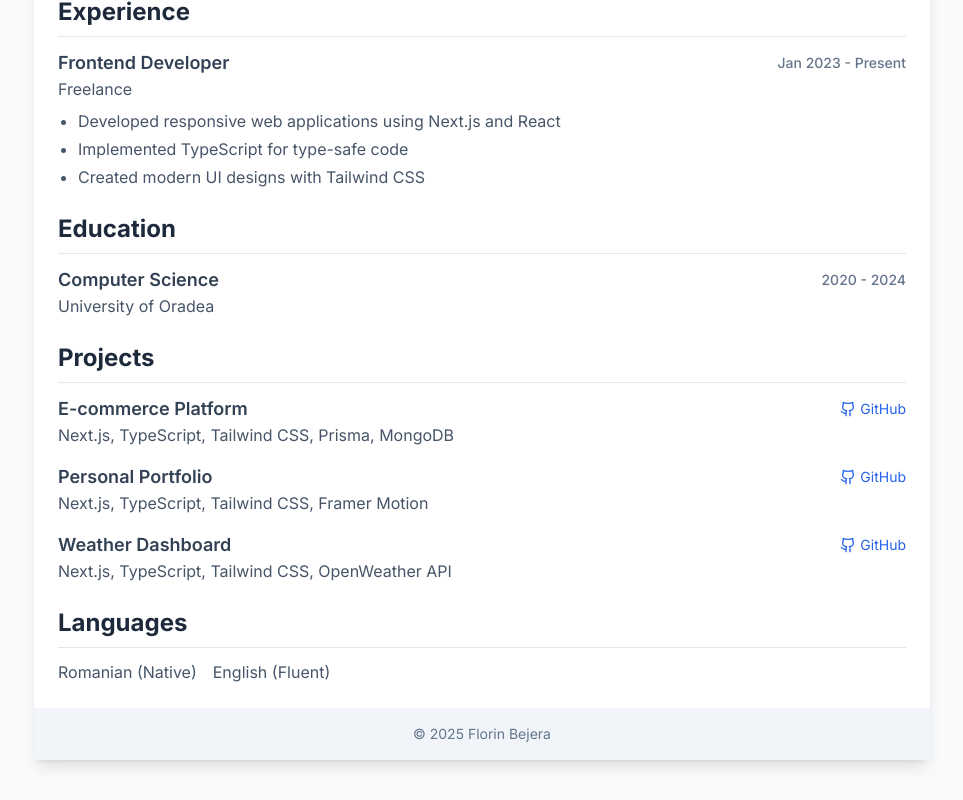
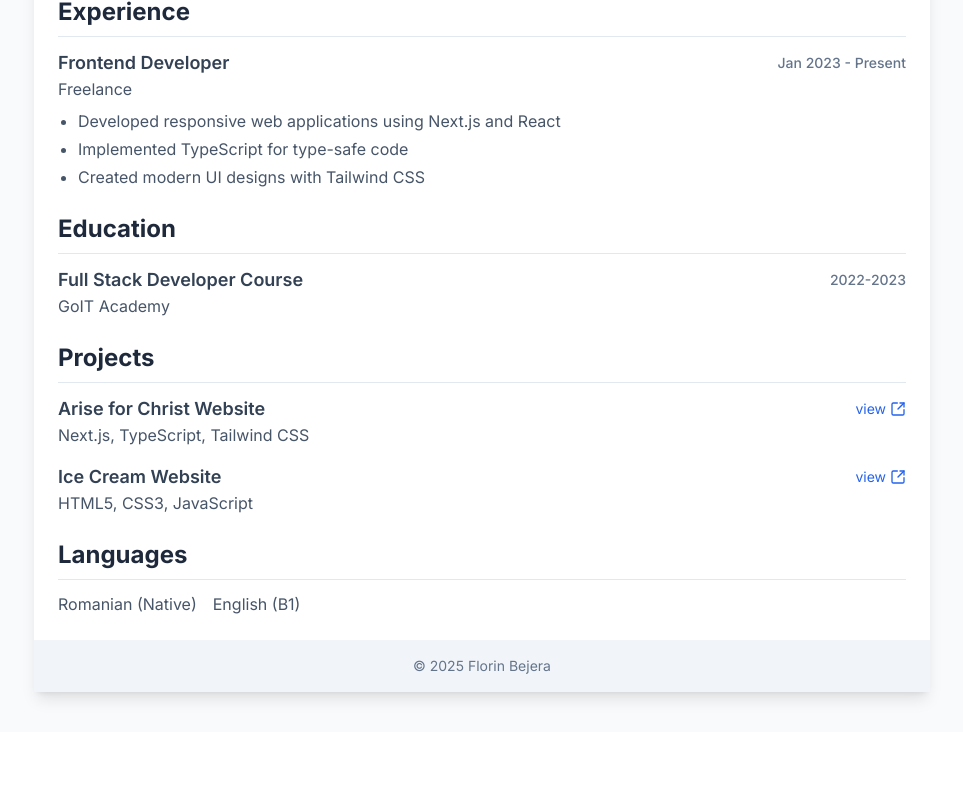
Before and after one commit to FlorinBejera2002/personal-cv, a Next.js app: page / in a window 1280 px wide. Shown: the part 590-1390 px from the top of the page, without its empty margins (158-1121 px from the left). After the commit the page ends 1322 px from the top, so only its background shows below. Built offline with nearby package versions, Linux system fonts and the light colour scheme.

Commit message:
feat: inprove design and infomation

```diff
--- a/app/page.tsx
+++ b/app/page.tsx
@@ -1,7 +1,14 @@
 "use client";
 
 import Image from "next/image";
-import { Github, Linkedin, Mail, MapPin, Download } from "lucide-react";
+import {
+	Github,
+	Linkedin,
+	Mail,
+	MapPin,
+	Download,
+	SquareArrowOutUpRight,
+} from "lucide-react";
 import { Button } from "@/components/ui/button";
 import profilePicture from "../public/profilePicture.jpeg";
 
@@ -165,13 +172,13 @@ export default function CV() {
 						<div>
 							<div className="flex flex-wrap items-center justify-between">
 								<h4 className="text-lg font-semibold text-slate-700">
-									Computer Science
+									Full Stack Developer Course
 								</h4>
 								<span className="text-sm font-medium text-slate-500">
-									2020 - 2024
+									2022-2023
 								</span>
 							</div>
-							<p className="text-slate-600">University of Oradea</p>
+							<p className="text-slate-600">GoIT Academy</p>
 						</div>
 					</section>
 
@@ -184,61 +191,39 @@ export default function CV() {
 						<div className="mb-4">
 							<div className="flex flex-wrap items-center justify-between">
 								<h4 className="text-lg font-semibold text-slate-700">
-									E-commerce Platform
+									Arise for Christ Website
 								</h4>
 								<a
-									href="https://github.com/FlorinBejera2002/nextjs-ecommerce"
+									href="https://www.ariseforchrist.com/ro"
 									target="_blank"
 									rel="noopener noreferrer"
 									className="flex items-center gap-1 text-sm text-blue-600 hover:underline"
 								>
-									<Github className="h-4 w-4" />
-									<span>GitHub</span>
+									<span>view</span>
+									<SquareArrowOutUpRight className="h-4 w-4" />
 								</a>
 							</div>
 							<p className="text-slate-600">
-								Next.js, TypeScript, Tailwind CSS, Prisma, MongoDB
+								Next.js, TypeScript, Tailwind CSS
 							</p>
 						</div>
 
 						<div className="mb-4">
 							<div className="flex flex-wrap items-center justify-between">
 								<h4 className="text-lg font-semibold text-slate-700">
-									Personal Portfolio
+									Ice Cream Website
 								</h4>
 								<a
-									href="https://github.com/FlorinBejera2002/portfolio"
+									href="https://dris11.github.io/Project-Ice-Cream/"
 									target="_blank"
 									rel="noopener noreferrer"
 									className="flex items-center gap-1 text-sm text-blue-600 hover:underline"
 								>
-									<Github className="h-4 w-4" />
-									<span>GitHub</span>
+									<span>view</span>
+									<SquareArrowOutUpRight className="h-4 w-4" />
 								</a>
 							</div>
-							<p className="text-slate-600">
-								Next.js, TypeScript, Tailwind CSS, Framer Motion
-							</p>
-						</div>
-
-						<div>
-							<div className="flex flex-wrap items-center justify-between">
-								<h4 className="text-lg font-semibold text-slate-700">
-									Weather Dashboard
-								</h4>
-								<a
-									href="https://github.com/FlorinBejera2002/weather-app"
-									target="_blank"
-									rel="noopener noreferrer"
-									className="flex items-center gap-1 text-sm text-blue-600 hover:underline"
-								>
-									<Github className="h-4 w-4" />
-									<span>GitHub</span>
-								</a>
-							</div>
-							<p className="text-slate-600">
-								Next.js, TypeScript, Tailwind CSS, OpenWeather API
-							</p>
+							<p className="text-slate-600">HTML5, CSS3, JavaScript</p>
 						</div>
 					</section>
 
@@ -249,7 +234,7 @@ export default function CV() {
 						</h3>
 						<div className="flex gap-4 text-slate-600">
 							<span>Romanian (Native)</span>
-							<span>English (Fluent)</span>
+							<span>English (B1)</span>
 						</div>
 					</section>
 				</div>
```
